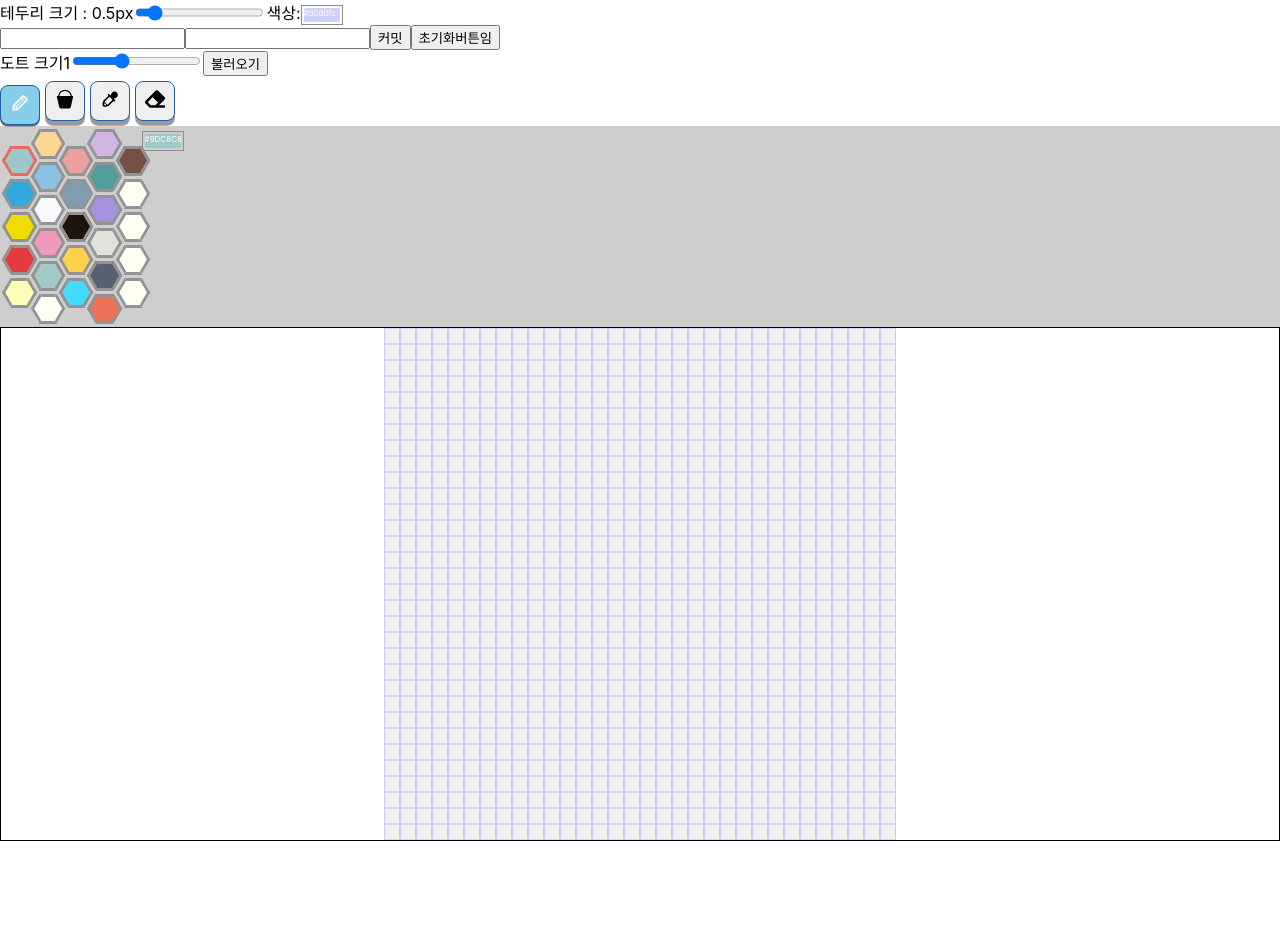
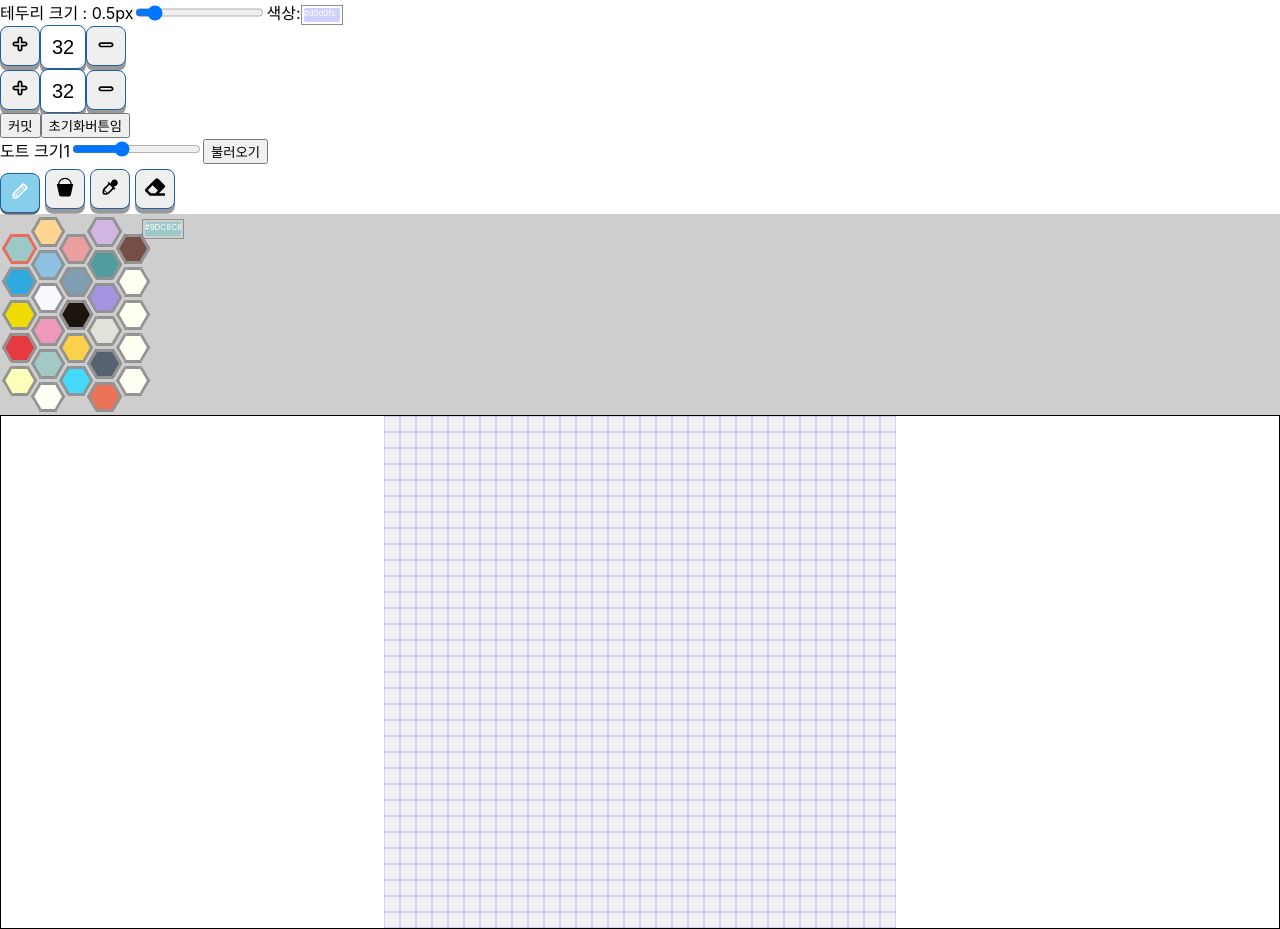
Before and after one commit to ahnkwang7379/dotPaint, a React (Create React App) app in the folder frontend/: page /dot in a window 1280 px wide. Before the commit the page ends 841 px from the top, so only its background shows below. Built offline with nearby package versions, Linux system fonts and the light colour scheme.

Commit message:
immer 적용해서 row column 수정 가능하게 변경

```diff
--- a/frontend/package.json
+++ b/frontend/package.json
@@ -7,7 +7,7 @@
     "@testing-library/react": "^9.3.2",
     "@testing-library/user-event": "^7.1.2",
     "axios": "^0.19.2",
-    "immer": "^6.0.9",
+    "immer": "^7.0.5",
     "react": "^16.13.1",
     "react-color": "^2.18.1",
     "react-dom": "^16.13.1",
--- a/frontend/src/components/common/PaintToolButton.js
+++ b/frontend/src/components/common/ToggleButton.js
@@ -1,7 +1,7 @@
 import React from 'react';
 import styled, { css } from 'styled-components';
 
-const PaintTool = styled.button`
+const ToggleButtonStyled = styled.button`
   font-size: 20px;
   width: 40px;
   height: 40px;
@@ -35,8 +35,8 @@ const PaintTool = styled.button`
   }
 `;
 
-const PaintToolButton = ({ children, ...rest }) => {
-  return <PaintTool {...rest}>{children}</PaintTool>;
+const ToggleButton = ({ children, ...rest }) => {
+  return <ToggleButtonStyled {...rest}>{children}</ToggleButtonStyled>;
 };
 
-export default PaintToolButton;
+export default ToggleButton;
--- a/frontend/src/components/dotPaint/dotHeader/DotAreaControl.js
+++ b/frontend/src/components/dotPaint/dotHeader/DotAreaControl.js
@@ -1,27 +1,81 @@
-import React from 'react';
+import React, { useState } from 'react';
 import styled from 'styled-components';
+import ToggleButton from '../../common/ToggleButton';
+import { TiPlusOutline, TiMinusOutline } from 'react-icons/ti';
 
 const DotAreaBlock = styled.div``;
-const AreaInput = styled.input``;
+const AreaInput = styled.input`
+  font-size: 20px;
+  width: 40px;
+  height: 40px;
+  border: 1px solid #225ea7;
+  outline: none;
+  border-radius: 0.5rem;
+  text-align: center;
+  box-shadow: 0 0.3rem #999;
+  transition: all 0.3s ease-in-out;
+`;
 
-const DotAreaControl = ({
-  onChangeArea,
-  width,
-  height,
-  onChangeWidth,
-  onChangeHeight,
-  dotClear,
-}) => {
+const DotAreaControl = ({ onChangeArea, row, column, dotClear }) => {
+  const [rowCount, setRowCount] = useState(row);
+  const [columnCount, setColumnCount] = useState(column);
+
+  const onChangeRow = (e) => {
+    setRowCount(e.target.value.replace(/[^0-9]/g, ''));
+  };
+
+  const onChangeColumn = (e) => {
+    setColumnCount(e.target.value.replace(/[^0-9]/g, ''));
+  };
+
   return (
     <>
       <DotAreaBlock>
-        <AreaInput value={width} onChange={onChangeWidth} />
-        <AreaInput value={height} onChange={onChangeHeight} />
-        <button onClick={onChangeArea}>커밋</button>
+        <ToggleButton
+          onClick={() => {
+            setRowCount(rowCount + 1);
+            onChangeArea(rowCount + 1, columnCount);
+          }}
+        >
+          <TiPlusOutline />
+        </ToggleButton>
+        <AreaInput value={rowCount} onChange={onChangeRow} />
+        <ToggleButton
+          onClick={() => {
+            setRowCount(rowCount - 1);
+            onChangeArea(rowCount - 1, columnCount);
+          }}
+        >
+          <TiMinusOutline />
+        </ToggleButton>
+      </DotAreaBlock>
+      <DotAreaBlock>
+        <ToggleButton
+          onClick={() => {
+            setColumnCount(columnCount + 1);
+            onChangeArea(rowCount, columnCount + 1);
+          }}
+        >
+          <TiPlusOutline />
+        </ToggleButton>
+        <AreaInput value={columnCount} onChange={onChangeColumn} />
+        <ToggleButton
+          onClick={() => {
+            setColumnCount(columnCount - 1);
+            onChangeArea(rowCount, columnCount - 1);
+          }}
+        >
+          <TiMinusOutline />
+        </ToggleButton>
+      </DotAreaBlock>
+      <DotAreaBlock>
+        <button onClick={() => onChangeArea(rowCount, columnCount)}>
+          커밋
+        </button>
         <button onClick={dotClear}>초기화버튼임</button>
       </DotAreaBlock>
     </>
   );
 };
 
-export default DotAreaControl;
+export default React.memo(DotAreaControl);
--- a/frontend/src/components/dotPaint/dotHeader/PaintTool.js
+++ b/frontend/src/components/dotPaint/dotHeader/PaintTool.js
@@ -1,7 +1,7 @@
 import React from 'react';
 import styled from 'styled-components';
 import { DOT, BUCKET, PICKER, ERASER } from '../../../modules/paintTool';
-import PaintToolButton from '../../common/PaintToolButton';
+import PaintToolButton from '../../common/ToggleButton';
 import { TiPencil, TiPipette } from 'react-icons/ti';
 import { BsFillBucketFill } from 'react-icons/bs';
 import { FaEraser } from 'react-icons/fa';
--- a/frontend/src/containers/Dot/DotHeader/DotAreaContainer.js
+++ b/frontend/src/containers/Dot/DotHeader/DotAreaContainer.js
@@ -1,26 +1,23 @@
-import React, { useState, useCallback } from 'react';
+import React, { useCallback } from 'react';
 import { useSelector, useDispatch } from 'react-redux';
 import { changeDotArea, clearDot } from '../../../modules/dot';
 import DotAreaControl from '../../../components/dotPaint/dotHeader/DotAreaControl';
 
 const DotAreaContainer = () => {
   const dispatch = useDispatch();
-  const { width, height } = useSelector(({ dot }) => ({
-    width: dot.width,
-    height: dot.height,
+  const { row, column } = useSelector(({ dot }) => ({
+    row: dot.row,
+    column: dot.column,
   }));
-  const [areaWidth, setAreaWidth] = useState(width);
-  const [areaHeight, setAreaHeight] = useState(height);
 
-  const handleOnWidthChange = (e) => {
-    setAreaWidth(Number(e.target.value));
-  };
-  const handleOnHeightChange = (e) => {
-    setAreaHeight(Number(e.target.value));
-  };
-
-  const onChangeArea = () =>
-    dispatch(changeDotArea({ width: areaWidth, height: areaHeight }));
+  const onChangeArea = useCallback(
+    (row, column) => {
+      dispatch(
+        changeDotArea({ newRow: parseInt(row), newColumn: parseInt(column) }),
+      );
+    },
+    [dispatch],
+  );
 
   const handleDotClear = useCallback(() => {
     dispatch(clearDot());
@@ -30,10 +27,8 @@ const DotAreaContainer = () => {
     <>
       <DotAreaControl
         onChangeArea={onChangeArea}
-        width={areaWidth}
-        height={areaHeight}
-        onChangeWidth={handleOnWidthChange}
-        onChangeHeight={handleOnHeightChange}
+        row={row}
+        column={column}
         dotClear={handleDotClear}
       />
     </>
--- a/frontend/src/modules/dot.js
+++ b/frontend/src/modules/dot.js
@@ -1,4 +1,5 @@
 import { createAction, handleActions } from 'redux-actions';
+import produce from 'immer';
 
 // const CHANGE_DOT = 'dot/CHANGE_DOT';
 const CLEAR_DOT = 'dot/CLEAR_DOT';
@@ -14,14 +15,6 @@ export const INITIAL_DOT_DOTSIZE = 1;
 export const INITIAL_DOT_COLOR = '#f0f0f0';
 export const INITIAL_DOT_BORDER = { size: 0.5, color: '#d0d0fc' };
 
-// export const changeDot = createAction(
-//   CHANGE_DOT,
-//   ({ rowIdx, columnIdx, color }) => ({
-//     rowIdx,
-//     columnIdx,
-//     color,
-//   }),
-// );
 export const clearDot = createAction(CLEAR_DOT);
 export const changeDotBorderSize = createAction(
   CHANGE_DOT_BORDER_SIZE,
@@ -37,7 +30,7 @@ export const changeDotSize = createAction(
 );
 export const changeDotArea = createAction(
   CHANGE_DOT_AREA,
-  ({ width, height }) => ({ width, height }),
+  ({ newRow, newColumn }) => ({ newRow, newColumn }),
 );
 
 const defaultDotSetMaker = (row, column) => {
@@ -50,23 +43,10 @@ const initialState = {
   dotSize: INITIAL_DOT_DOTSIZE,
   row: INITIAL_ROW,
   column: INITIAL_COLUMN,
-  // selectedDot: { rowIdx: -1, columnIdx: -1 },
-  // paintState: 'IDLE',
-  // paintTool: 'DOT',
 };
 
 const dot = handleActions(
   {
-    // [CHANGE_DOT]: (state, { payload: { rowIdx, columnIdx, color } }) => ({
-    //   ...state,
-    //   dotSet: state.dotSet.map((dotLine, lineIdx) =>
-    //     lineIdx !== rowIdx
-    //       ? dotLine
-    //       : dotLine.map((originColor, idx) =>
-    //           idx !== columnIdx ? originColor : color,
-    //         ),
-    //   ),
-    // }),
     [CHANGE_DOT_BORDER_SIZE]: (state, { payload: size }) => ({
       ...state,
       border: {
@@ -85,11 +65,38 @@ const dot = handleActions(
       ...state,
       dotSize: dotSize,
     }),
-    [CHANGE_DOT_AREA]: (state, { payload: { width, height } }) => ({
-      ...state,
-      width: width,
-      height: height,
-    }),
+    [CHANGE_DOT_AREA]: (state, { payload: { newRow, newColumn } }) =>
+      produce(state, (draft) => {
+        let originRow = draft.row;
+        let originColumn = draft.column;
+
+        if (newColumn > originColumn) {
+          for (let i = originColumn; i < newColumn; i++) {
+            draft.dotSet.map((column) => column.push(''));
+          }
+        }
+
+        if (newColumn < originColumn) {
+          for (let i = newColumn; i < originColumn; i++) {
+            draft.dotSet.map((column) => column.pop());
+          }
+        }
+
+        if (newRow > originRow) {
+          for (let i = originRow; i < newRow; i++) {
+            draft.dotSet.push(new Array(newColumn).fill(''));
+          }
+        }
+
+        if (newRow < originRow) {
+          for (let i = newRow; i < originRow; i++) {
+            draft.dotSet.pop();
+          }
+        }
+
+        draft.row = newRow;
+        draft.column = newColumn;
+      }),
     [CLEAR_DOT]: (state) => ({
       ...state,
       dotSet: defaultDotSetMaker(INITIAL_ROW, INITIAL_COLUMN),
```
Also changed, not shown: 1 other file (tests, documents, lock files or other folders).
